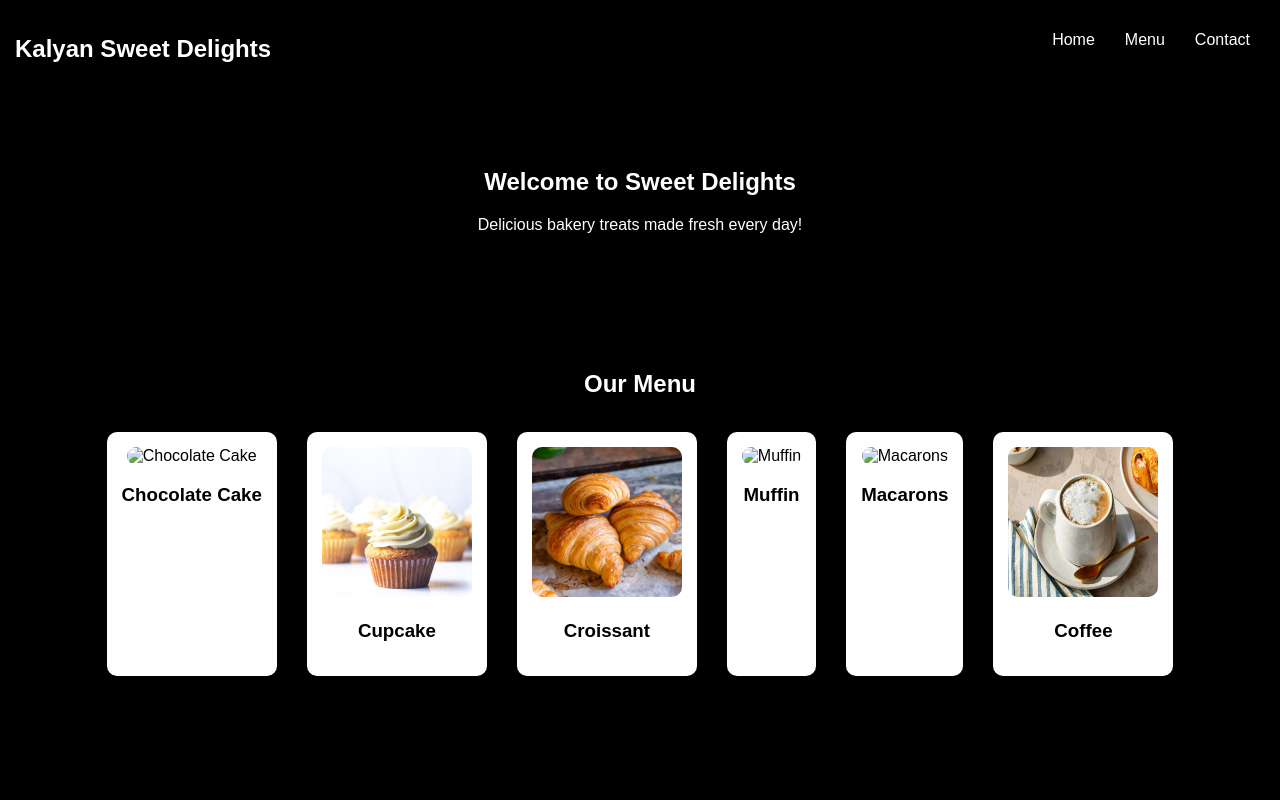
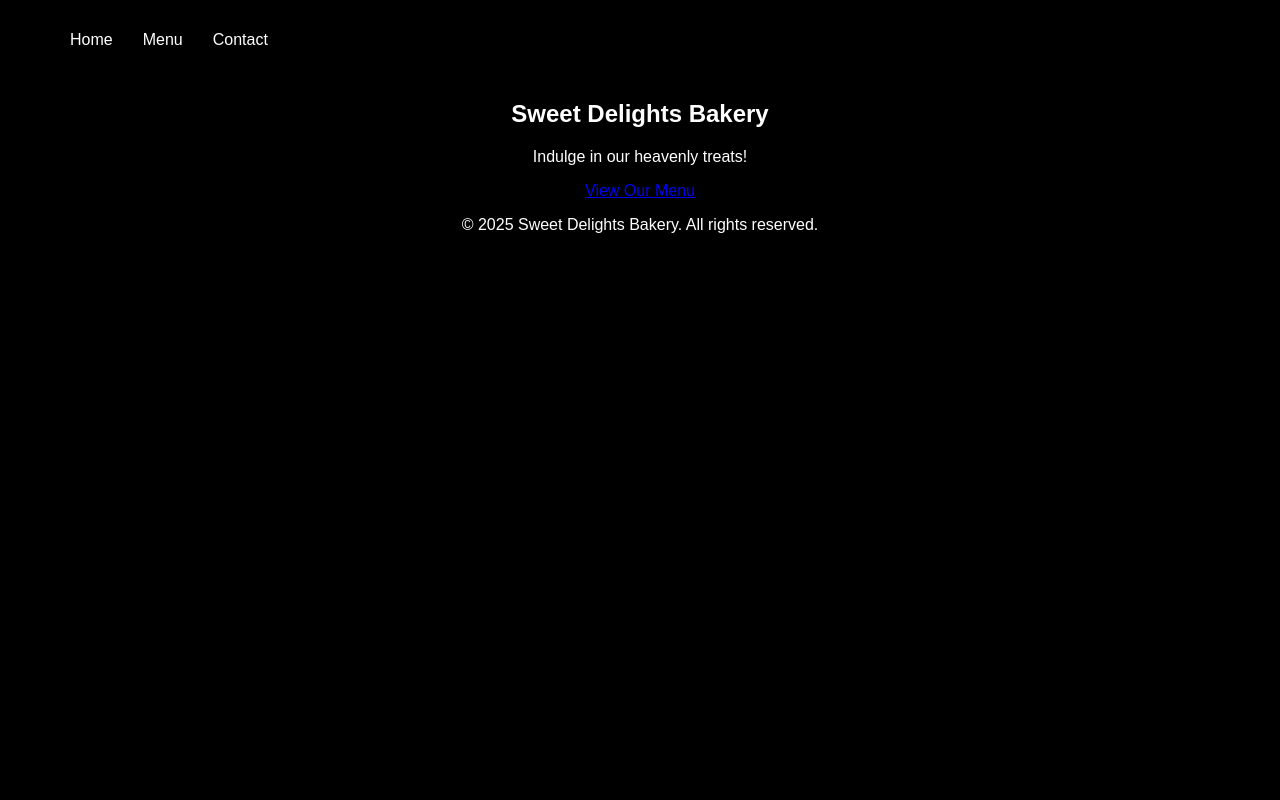
Before and after one commit to vulkanCommand/aws-devops-portfolio, a website: page index.html in a window 1280 px wide. Drawn offline with Linux system fonts and the light colour scheme.

Commit message:
Update index.html

```diff
--- a/index.html
+++ b/index.html
@@ -3,63 +3,30 @@
 <head>
     <meta charset="UTF-8">
     <meta name="viewport" content="width=device-width, initial-scale=1.0">
-    <title>Sweets Delights Bakery</title>
+    <title>Sweet Delights Bakery</title>
     <link rel="stylesheet" href="styles.css">
-    <script defer src="script.js"></script>
 </head>
 <body>
     <div class="background"></div>
-    <div class="overlay">
+    <header>
         <nav>
-            <h1>Kalyan Sweet Delights</h1>
             <ul>
-                <li><a href="#home">Home</a></li>
-                <li><a href="#menu">Menu</a></li>
-                <li><a href="#contact">Contact</a></li>
+                <li><a href="index.html" class="active">Home</a></li>
+                <li><a href="menu.html">Menu</a></li>
+                <li><a href="contact.html">Contact</a></li>
             </ul>
         </nav>
-
-        <section id="home" class="section">
-            <h2>Welcome to Sweet Delights</h2>
-            <p>Delicious bakery treats made fresh every day!</p>
+    </header>
+    <main>
+        <section class="hero">
+            <h1>Sweet Delights Bakery</h1>
+            <p>Indulge in our heavenly treats!</p>
+            <a href="menu.html" class="cta-button">View Our Menu</a>
         </section>
-
-        <section id="menu" class="section">
-            <h2>Our Menu</h2>
-            <div class="menu-container">
-                <div class="menu-item">
-                    <img src="images/chocolatecake.jpg" alt="Chocolate Cake">
-                    <h3>Chocolate Cake</h3>
-                </div>
-                <div class="menu-item">
-                    <img src="images/cupcakes.jpg" alt="Cupcake">
-                    <h3>Cupcake</h3>
-                </div>
-                <div class="menu-item">
-                    <img src="images/croissant.jpg" alt="Croissant">
-                    <h3>Croissant</h3>
-                </div>
-                <div class="menu-item">
-                    <img src="images/muffin.jpg" alt="Muffin">
-                    <h3>Muffin</h3>
-                </div>
-                <div class="menu-item">
-                    <img src="images/macrons.jpg" alt="Macarons">
-                    <h3>Macarons</h3>
-                </div>
-                <div class="menu-item">
-                    <img src="images/coffee.jpg" alt="Coffee">
-                    <h3>Coffee</h3>
-                </div>
-            </div>
-        </section>
-
-        <section id="contact" class="section">
-            <h2>Contact Us</h2>
-            <p>📍 123 Bakery Street, Sweet City</p>
-            <p>📞 +1 234 567 890</p>
-            <p>✉️ contact@sweetdelights.com</p>
-        </section>
-    </div>
+    </main>
+    <footer>
+        <p>&copy; 2025 Sweet Delights Bakery. All rights reserved.</p>
+    </footer>
+    <script src="script.js"></script>
 </body>
 </html>
```
